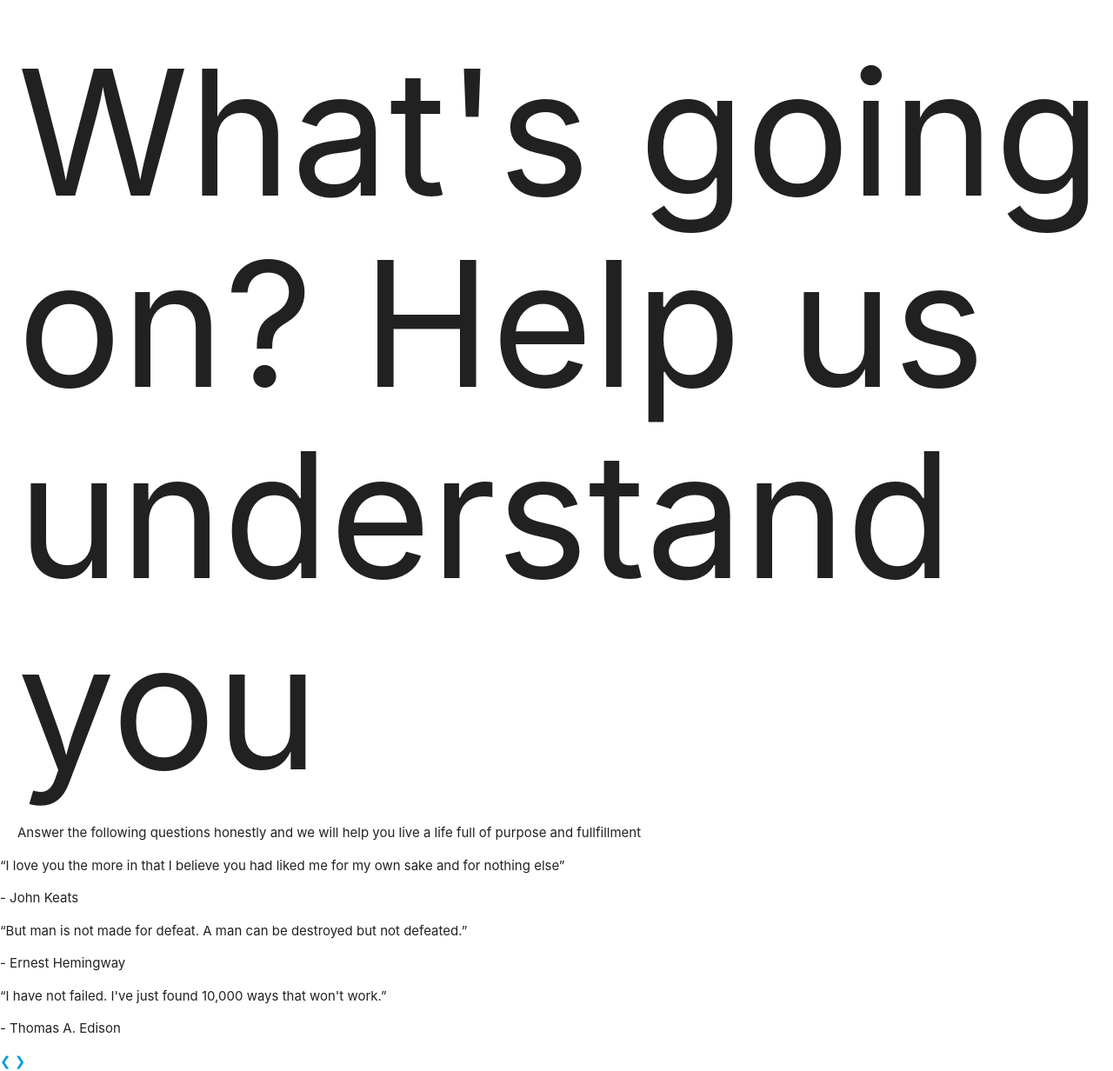
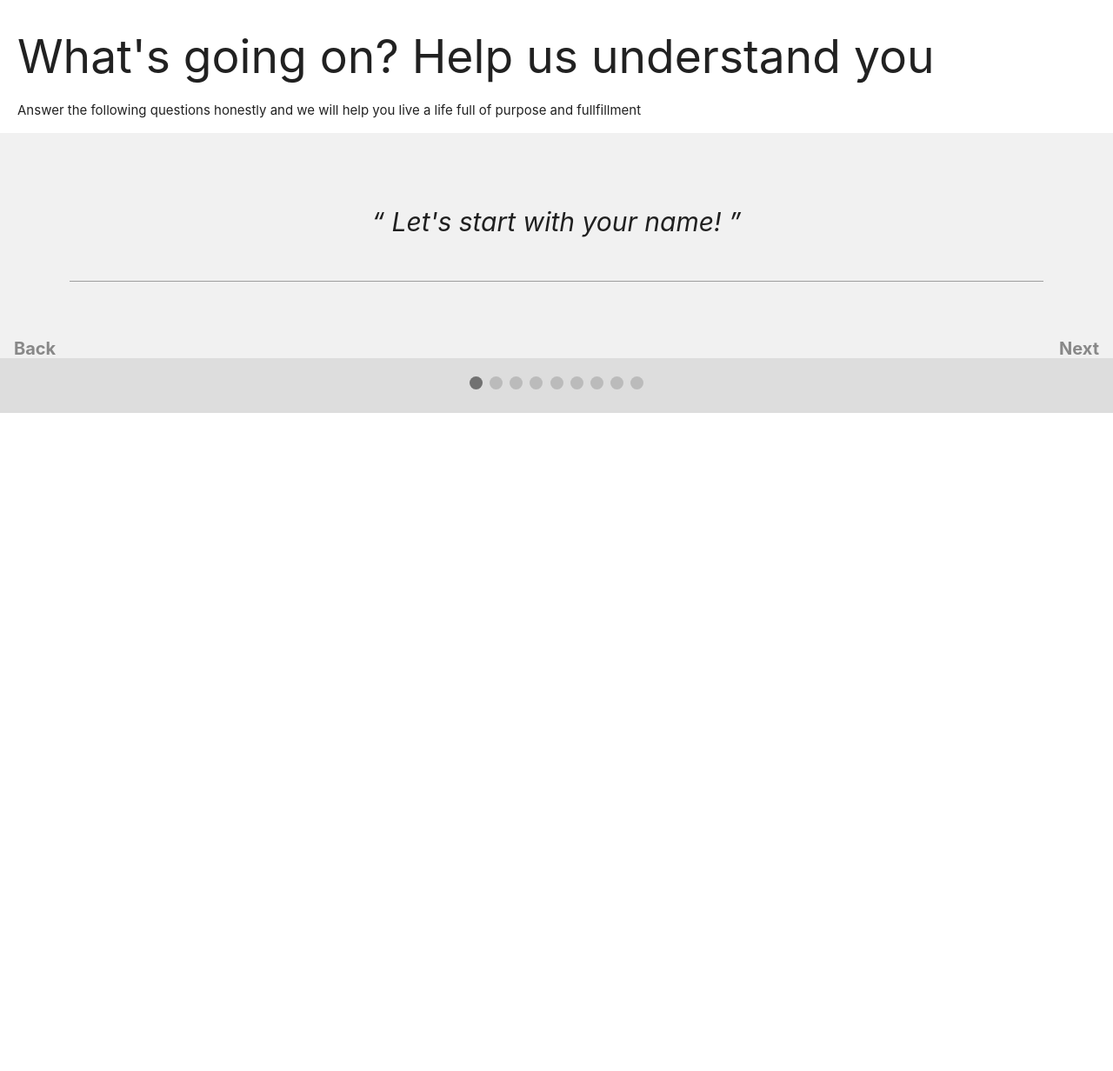
Before and after one commit to NimeshJohari02/VITHack2020, a Flask app: page / in a window 1280 px wide. Shown: the whole page at 87% size. After the commit the page ends 475 px from the top, so only its background shows below. Run offline with Flask 2, Linux system fonts and the light colour scheme.

Commit message:
Landing Questionare Built

```diff
--- a/static/css/index.css
+++ b/static/css/index.css
@@ -1,9 +1,85 @@
-#header{
-    margin-left: 20px;
+#header2 {
+  margin-left: 20px;
 }
 
-
-body h1
-{
+body h1 {
   font-size: 200px;
 }
+/* Slideshow container */
+.slideshow-container {
+  position: relative;
+  background: #f1f1f1f1;
+}
+
+/* Slides */
+.mySlides {
+  display: none;
+  padding: 80px;
+  text-align: center;
+}
+
+/* Next & previous buttons */
+.prev,
+.next {
+  cursor: pointer;
+  position: absolute;
+  top: 50%;
+  width: auto;
+  margin-top: -30px;
+  padding: 16px;
+  color: #888;
+  font-weight: bold;
+  font-size: 20px;
+  border-radius: 0 3px 3px 0;
+  user-select: none;
+}
+
+/* Position the "next button" to the right */
+.next {
+  position: absolute;
+  right: 0;
+  border-radius: 3px 0 0 3px;
+}
+
+/* On hover, add a black background color with a little bit see-through */
+.prev:hover,
+.next:hover {
+  background-color: rgba(0, 0, 0, 0.8);
+  color: white;
+}
+
+/* The dot/bullet/indicator container */
+.dot-container {
+  text-align: center;
+  padding: 20px;
+  background: #ddd;
+}
+
+/* The dots/bullets/indicators */
+.dot {
+  cursor: pointer;
+  height: 15px;
+  width: 15px;
+  margin: 0 2px;
+  background-color: #bbb;
+  border-radius: 50%;
+  display: inline-block;
+  transition: background-color 0.6s ease;
+}
+
+/* Add a background color to the active dot/circle */
+.active,
+.dot:hover {
+  background-color: #717171;
+}
+
+/* Add an italic font style to all quotes */
+q {
+  font-style: italic;
+  font-size: 2rem;
+}
+
+/* Add a blue color to the author */
+.author {
+  color: cornflowerblue;
+}
--- /dev/null
+++ b/static/js/carousel.js
@@ -0,0 +1,30 @@
+var slideIndex = 1;
+showSlides(slideIndex);
+
+function plusSlides(n) {
+  showSlides((slideIndex += n));
+}
+
+function currentSlide(n) {
+  showSlides((slideIndex = n));
+}
+
+function showSlides(n) {
+  var i;
+  var slides = document.getElementsByClassName("mySlides");
+  var dots = document.getElementsByClassName("dot");
+  if (n > slides.length) {
+    slideIndex = 1;
+  }
+  if (n < 1) {
+    slideIndex = slides.length;
+  }
+  for (i = 0; i < slides.length; i++) {
+    slides[i].style.display = "none";
+  }
+  for (i = 0; i < dots.length; i++) {
+    dots[i].className = dots[i].className.replace(" active", "");
+  }
+  slides[slideIndex - 1].style.display = "block";
+  dots[slideIndex - 1].className += " active";
+}
--- a/templates/index.html
+++ b/templates/index.html
@@ -1,52 +1,80 @@
-{% extends 'base.html' %}
-
-{% block head %}
-
-<link rel="stylesheet"
-href={{ url_for('static',filename='css/index.css') }}>
+{% extends 'base.html' %} {% block head %} <link rel="stylesheet" href={{
+url_for('static',filename='css/index.css') }}>
 <title>First Page</title>
 
-{% endblock %}
+{% endblock head %} {% block body %}
 
-{% block body %}
-
-<div id="header">
+<div id="header2">
   <div>
-        <h1>What's going on? Help us understand you</h1>
+    <h2>What's going on? Help us understand you</h2>
   </div>
   <div>
-        <p>Answer the following questions honestly and we will help you live a life full of purpose and fullfillment</p>
+    <p>
+      Answer the following questions honestly and we will help you live a life
+      full of purpose and fullfillment
+    </p>
   </div>
 </div>
-
-<!-- Slideshow container -->
 <div class="slideshow-container">
-
-    <!-- Full-width slides/quotes -->
   <div class="mySlides">
-      <q>I love you the more in that I believe you had liked me for my own sake and for nothing else</q>
-      <p class="author">- John Keats</p>
+    <q> Let's start with your name! </q>
+    <input id="q1" type="text" />
   </div>
-
   <div class="mySlides">
-      <q>But man is not made for defeat. A man can be destroyed but not defeated.</q>
-      <p class="author">- Ernest Hemingway</p>
+    <q>How do you feel about your academic performance lately? </q>
+    <input id="q2" type="text" />
   </div>
-
   <div class="mySlides">
-      <q>I have not failed. I've just found 10,000 ways that won't work.</q>
-      <p class="author">- Thomas A. Edison</p>
+    <q> How has lockdown been for you? Don't hold back :) Let it out </q>
+    <input id="q3" type="text" />
   </div>
-
-    <!-- Next/prev buttons -->
-    <a class="prev" onclick="plusSlides(-1)">&#10094;</a>
-    <a class="next" onclick="plusSlides(1)">&#10095;</a>
+  <div class="mySlides">
+    <q> How's your home environment like? Are you comfortable? </q>
+    <input id="q4" type="text" />
+  </div>
+  <div class="mySlides">
+    <q> What do you do to relieve yourself from academic stress?</q>
+    <input id="q5" type="text" />
+  </div>
+  <div class="mySlides">
+    <q>How's your social circle? Do you have a vent-out buddy? </q>
+    <input id="q6" type="text" />
+  </div>
+  <div class="mySlides">
+    <q> What do you looking forward to everyday you wake up? </q>
+    <input id="q7" type="text" />
+  </div>
+  <div class="mySlides">
+    <q> Anything else you want to share? We'd be glad to hear you out! </q>
+    <input id="q8" type="text" />
+  </div>
+  <div class="mySlides">
+    <q> What do you think limits / binds you ? </q>
+    <input id="q9" type="text" />
+  </div>
+  <div class="mySlides">
+    <q>
+      Have you ever experienced fear or judgement or any other thing of that
+      sort ?
+    </q>
+    <input id="q10" type="text" />
+  </div>
 </div>
 
 <!-- Dots/bullets/indicators -->
 <div class="dot-container">
   <span class="dot" onclick="currentSlide(1)"></span>
   <span class="dot" onclick="currentSlide(2)"></span>
-    <span class="dot" onclick="currentSlide(3)"></span>
+  <span class="dot" onclick="currentSlide(4)"></span>
+  <span class="dot" onclick="currentSlide(5)"></span>
+  <span class="dot" onclick="currentSlide(6)"></span>
+  <span class="dot" onclick="currentSlide(7)"></span>
+  <span class="dot" onclick="currentSlide(8)"></span>
+  <span class="dot" onclick="currentSlide(9)"></span>
+  <span class="dot" onclick="currentSlide(10)"></span>
 </div>
+<a class="prev" onclick="plusSlides(-1)">Back</a>
+<a class="next" onclick="plusSlides(1)">Next</a>
+<script src="{{
+  url_for('static',filename='js/carousel.js') }}"></script>
 {% endblock %}
```
Lines whose indentation alone changed are shown as unchanged.
